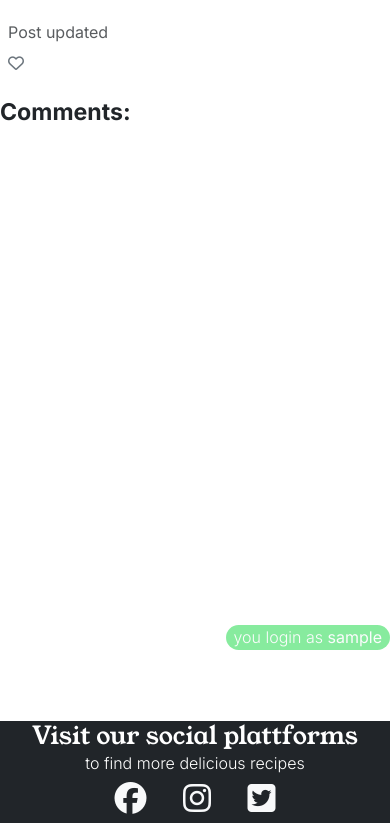
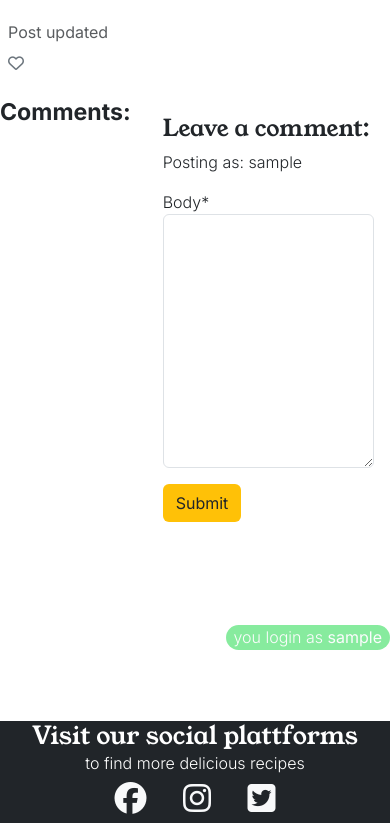
Before and after one commit to Belan-Mihail/cooking-blog, a Django app: template templates/post_detail.html in a window 390 px wide. Shown: the part 194-1017 px from the top of the page. Run offline with Django 3.2, Linux system fonts and the light colour scheme; the template is opened without the code that fills it: values that come from a table or form of the project are taken from there, others are empty; the visitor is signed in with stand-in values (Sample User, id 1); some libraries are stand-ins or nearby versions.

Commit message:
Add html code in post_detil for displaying comment form

```diff
--- a/templates/post_detail.html
+++ b/templates/post_detail.html
@@ -41,8 +41,38 @@
 
                 <p>{{ comment.body }}</p>
                 <hr>
+            </div>
+            {% endfor %}
         </div>
-            {% endfor %}
+    </div>
+    <div class="col-md-4">
+        <div class="post-comments-card">
+            {% if commented %}
+            <div class="alert alert-success" role="alert">
+                Your comment is awaiting approval
+            </div>
+
+            <h3>Leave a comment:</h3>
+            <p>Posting as: {{ user.username }}</p>
+            <form method="post" class="comments-form">
+                {{ comment_form | crispy }}
+                {% csrf_token %}
+                <button type="submit" class="btn submit-comments">Submit</button>
+            </form>
+            {% else %}
+
+            {% if user.is_authenticated %}
+
+            <h3>Leave a comment:</h3>
+            <p>Posting as: {{ user.username }}</p>
+            <form method="post" class="comments-form">
+                {{ comment_form | crispy }}
+                {% csrf_token %}
+                <button type="submit" class="btn submit-comments">Submit</button>
+            </form>
+            {% endif %}
+            {% endif %}
+        </div>
     </div>
 </div>
 {%endblock%}
```
